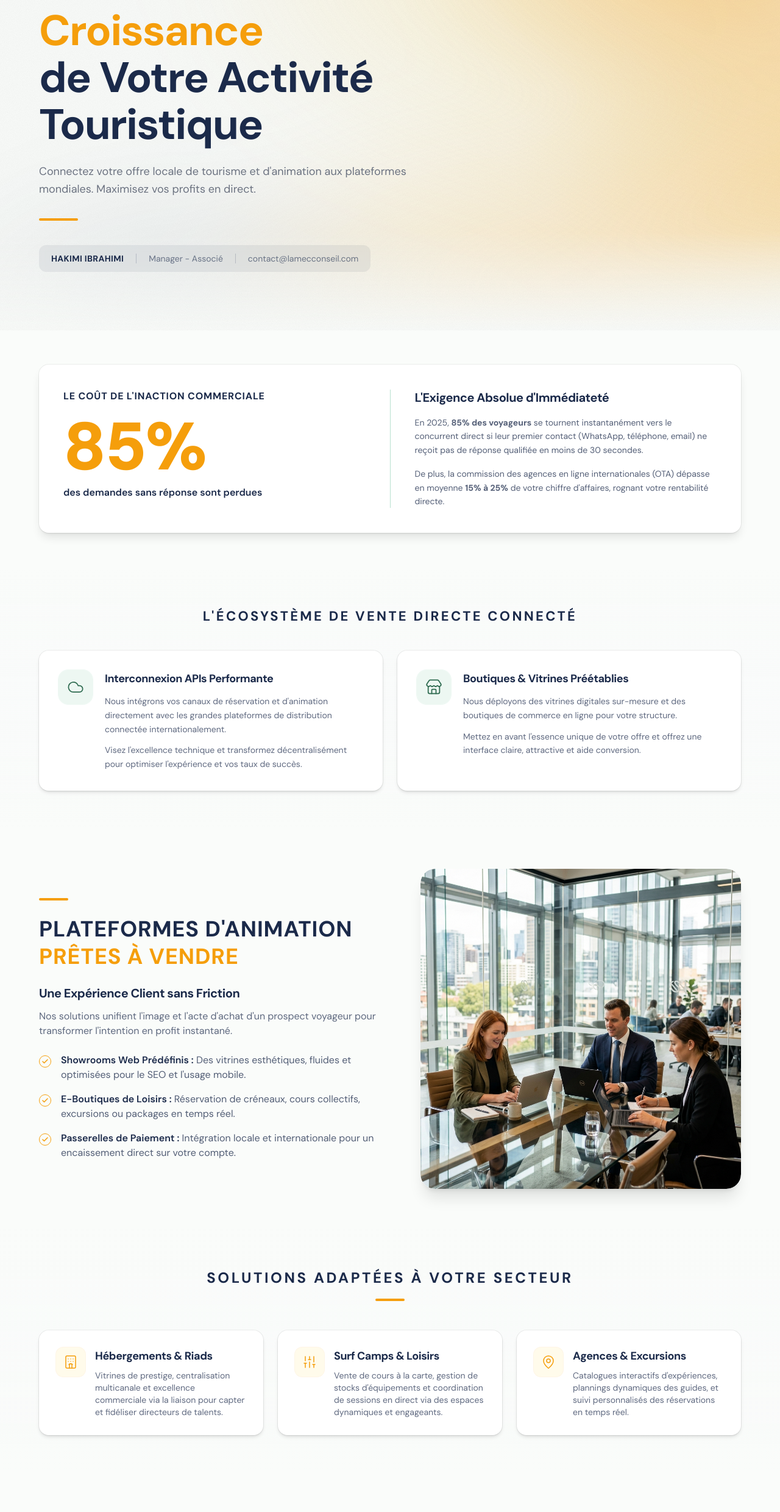
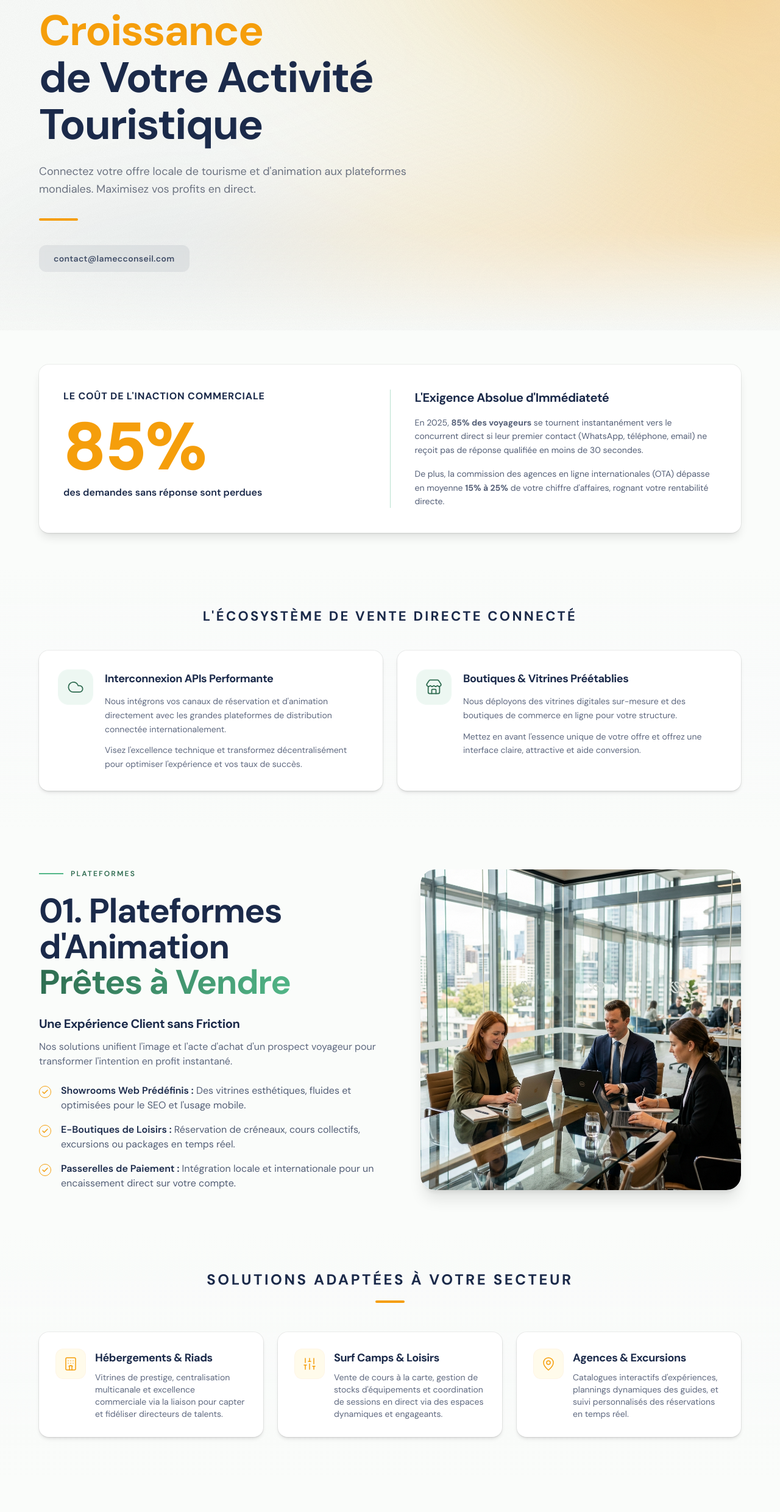
Before and after one commit to alaouiabdnour03/my-landing-page, a React (Vite) app: page / in a window 1280 px wide. Shown: the part 257-2737 px from the top of the page at 61% size. Built offline with nearby package versions, Linux system fonts and the light colour scheme; grey boxes are pictures that could not be loaded.

Commit message:
style: update section titles to match brand gradient and layout

```diff
--- a/src/components/landing/LaMecLanding.jsx
+++ b/src/components/landing/LaMecLanding.jsx
@@ -59,12 +59,10 @@ export const LaMecLanding = () => {
 
           {/* Contact Bar */}
           <Reveal delay={6} className="mt-10">
-            <div className="inline-flex items-center gap-3 sm:gap-5 rounded-xl bg-brand-navy/[0.07] backdrop-blur-sm px-5 py-3 text-sm">
-              <span className="font-bold text-brand-navy tracking-wide uppercase text-xs sm:text-sm">HAKIMI IBRAHIMI</span>
-              <span className="h-4 w-px bg-brand-navy/20" />
-              <span className="text-brand-navy/60 text-xs sm:text-sm">Manager - Associé</span>
-              <span className="h-4 w-px bg-brand-navy/20 hidden sm:block" />
-              <a href="mailto:contact@lamecconseil.com" className="text-brand-navy/60 text-xs sm:text-sm hover:text-amber-500 transition-colors">contact@lamecconseil.com</a>
+            <div className="inline-flex items-center gap-3 sm:gap-5 rounded-xl bg-brand-navy/[0.07] backdrop-blur-sm px-6 py-3 text-sm">
+              <a href="mailto:contact@lamecconseil.com" className="font-semibold tracking-wide text-brand-navy/80 text-xs sm:text-sm hover:text-amber-500 transition-colors">
+                contact@lamecconseil.com
+              </a>
             </div>
           </Reveal>
 
@@ -172,10 +170,10 @@ export const LaMecLanding = () => {
           <div className="grid gap-12 lg:grid-cols-[1.1fr_1fr] items-center">
             {/* Left Content */}
             <div>
-              <div className="w-12 h-1 bg-amber-500 rounded-full mb-6" />
-              <h2 className="text-[clamp(24px,3.5vw,36px)] font-bold uppercase tracking-wide text-brand-navy leading-tight">
-                Plateformes d'Animation <br />
-                <span className="text-amber-500">Prêtes à Vendre</span>
+              <SectionLabel>PLATEFORMES</SectionLabel>
+              <h2 className="mt-6 font-bold leading-[1.05] text-[clamp(32px,4.5vw,56px)] tracking-tight text-brand-navy">
+                01. Plateformes d'Animation <br />
+                <span className="brand-gradient-text">Prêtes à Vendre</span>
               </h2>
 
               <h3 className="text-lg sm:text-xl font-bold text-brand-navy mt-6 mb-3">
@@ -299,14 +297,10 @@ export const LaMecLanding = () => {
             {/* Left Content */}
             <div>
               <Reveal>
-                <div className="inline-flex items-center gap-2 rounded-lg bg-amber-50 border border-amber-200/50 px-3 py-1.5 text-xs font-bold uppercase tracking-wider text-amber-800">
-                  <Trophy className="h-3.5 w-3.5 text-amber-500 fill-amber-500/20" />
-                  Attractivité &amp; Autorité
-                </div>
-
-                <h2 className="mt-6 text-[clamp(24px,3.5vw,36px)] font-bold uppercase tracking-wide text-brand-navy leading-tight">
-                  L'ALLURE D'UNE <br />
-                  ENSEIGNE <span className="text-amber-500">D'EXCEPTION</span>
+                <SectionLabel>ATTRACTIVITÉ & AUTORITÉ</SectionLabel>
+                <h2 className="mt-6 font-bold leading-[1.05] text-[clamp(32px,4.5vw,56px)] tracking-tight text-brand-navy">
+                  02. L'Allure d'une Enseigne<br />
+                  <span className="brand-gradient-text">D'Exception</span>
                 </h2>
 
                 <h3 className="text-lg sm:text-xl font-bold text-brand-navy mt-6 mb-3">
@@ -349,11 +343,12 @@ export const LaMecLanding = () => {
         <div className={INNER}>
           <Reveal>
             <div className="rounded-[28px] bg-white ring-1 ring-black/[0.05] shadow-lg p-6 sm:p-10 lg:p-12">
-              <div className="text-center">
-                <h2 className="text-[clamp(18px,2.5vw,24px)] font-bold uppercase tracking-[0.15em] text-brand-navy">
-                  Plan de Déploiement Stratégique
+              <div className="flex flex-col items-center text-center">
+                <SectionLabel>MÉTHODOLOGIE</SectionLabel>
+                <h2 className="mt-6 font-bold leading-[1.05] text-[clamp(32px,4.5vw,56px)] tracking-tight text-brand-navy">
+                  03. Plan de Déploiement<br />
+                  <span className="brand-gradient-text">Stratégique</span>
                 </h2>
-                <div className="mx-auto mt-4 w-12 h-1 bg-amber-500 rounded-full" />
               </div>
 
               {/* Desktop Timeline */}
@@ -492,13 +487,13 @@ export const LaMecLanding = () => {
       <section className={`relative ${SECTION} py-12 sm:py-16`}>
         <div className={INNER}>
           <Reveal>
-            <div>
-              <h2 className="text-[clamp(24px,3.5vw,36px)] font-bold uppercase tracking-wide text-brand-navy leading-tight">
-                MAXIMISEZ VOS MARGES : <br className="hidden sm:inline" />
-                <span className="text-amber-500">LE MATCH DES CANAUX</span>
-              </h2>
-              <div className="mt-4 w-12 h-1 bg-amber-500 rounded-full" />
-            </div>
+              <div className="flex flex-col items-start lg:items-center lg:text-center max-w-[900px] lg:mx-auto">
+                <SectionLabel>NOS RÉSULTATS</SectionLabel>
+                <h2 className="mt-6 font-bold leading-[1.05] text-[clamp(32px,4.5vw,56px)] tracking-tight text-brand-navy">
+                  04. Maximisez Vos Marges<br />
+                  <span className="brand-gradient-text">Le Match des Canaux</span>
+                </h2>
+              </div>
           </Reveal>
 
           <div className="mt-14 max-w-5xl space-y-10 sm:space-y-12">
--- a/src/components/landing/PricingSection.jsx
+++ b/src/components/landing/PricingSection.jsx
@@ -1,6 +1,6 @@
 import React from "react";
 import { Monitor, Rocket, Lightbulb, CheckCircle2 } from "lucide-react";
-import { Reveal, SECTION, INNER } from "./Primitives";
+import { Reveal, SectionLabel, SECTION, INNER } from "./Primitives";
 
 export const PricingSection = () => {
   return (
@@ -42,13 +42,10 @@ export const PricingSection = () => {
           {/* Right Column: Headers + Table Card */}
           <div className="flex flex-col gap-8">
             <Reveal delay={1}>
-              <h3 className="text-xs sm:text-sm font-bold text-amber-500 uppercase tracking-widest mb-4 flex flex-col gap-2">
-                NOS OFFRES
-                <div className="w-8 h-1 bg-amber-500 rounded-full" />
-              </h3>
-              <h2 className="mt-4 text-[clamp(26px,3.5vw,36px)] font-bold leading-tight tracking-tight text-brand-navy max-w-2xl">
-                Bénéficiez d'un reste à charge de 10% <br className="hidden sm:block" />
-                <span className="text-amber-500">grâce à notre étude d'éligibilité.</span>
+              <SectionLabel>NOS OFFRES</SectionLabel>
+              <h2 className="mt-6 text-[clamp(26px,3.5vw,36px)] font-bold leading-tight tracking-tight text-brand-navy max-w-2xl">
+                05. Bénéficiez d'un reste à charge de 10% <br className="hidden sm:block" />
+                <span className="brand-gradient-text">grâce à notre étude d'éligibilité.</span>
               </h2>
               <p className="mt-4 max-w-xl text-sm sm:text-base text-brand-navy/70 leading-relaxed">
                 Prestations et solutions subventionnées à hauteur de 90% pour accélérer votre transition numérique avec notre cabinet partenaire.
```
